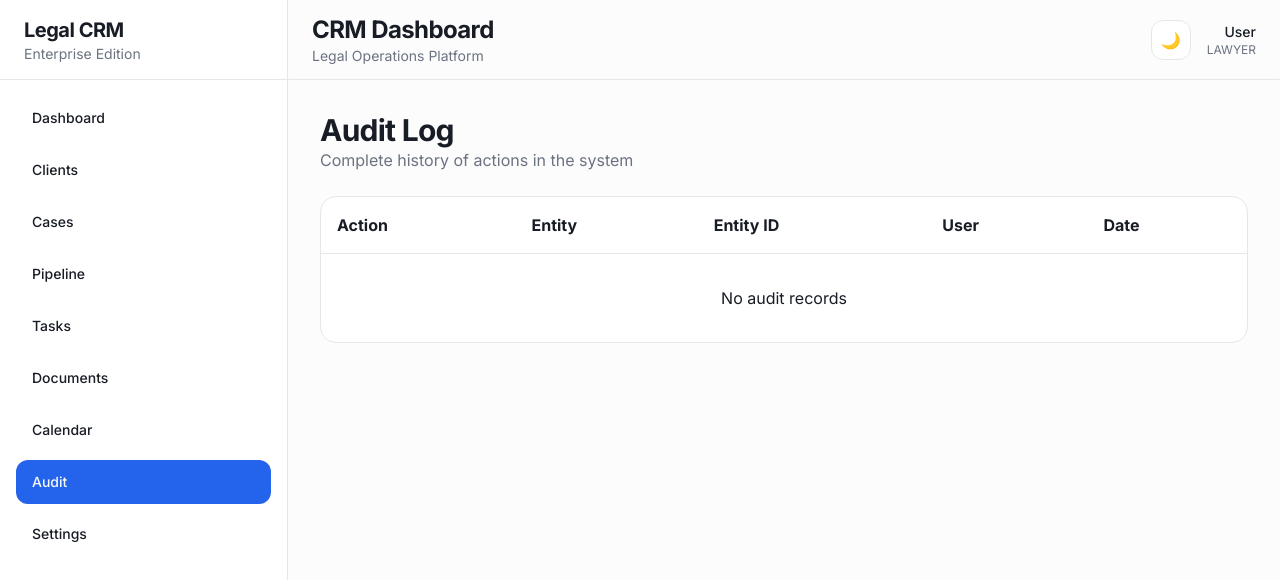
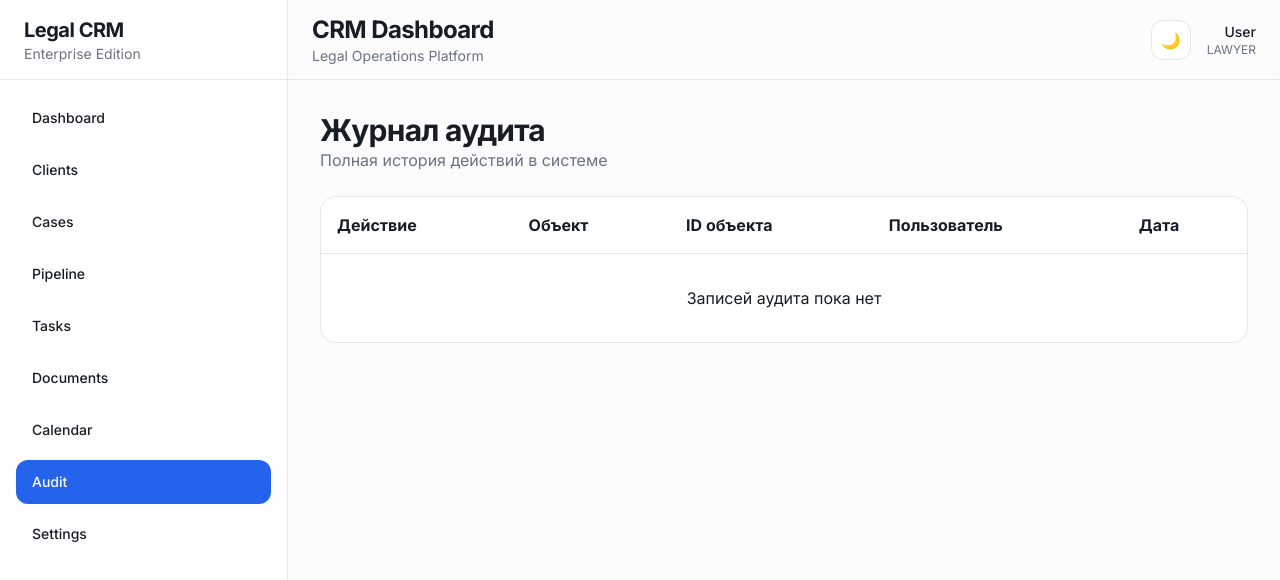
Before and after one commit to RIZVAN321-DIL/SaaS-PROJECT, a Next.js app in the folder frontend/: page /audit in a window 1280 px wide. Shown: the top 580 px of the page. Built offline with nearby package versions, Linux system fonts and the light colour scheme.

Commit message:
Update page.tsx

```diff
--- a/frontend/src/app/audit/page.tsx
+++ b/frontend/src/app/audit/page.tsx
@@ -23,7 +23,6 @@ export default function AuditPage() {
   const [loading, setLoading] =
     useState(true);
 
-  useEffect(() => {
   async function loadLogs() {
     try {
       const token =
@@ -41,11 +40,14 @@ export default function AuditPage() {
       setLogs(
         data as AuditLog[],
       );
+    } catch (err) {
+      // silently fail
     } finally {
       setLoading(false);
     }
   }
 
+  useEffect(() => {
     loadLogs();
   }, []);
 
@@ -54,12 +56,11 @@ export default function AuditPage() {
       <div className="space-y-6">
         <div>
           <h1 className="text-3xl font-bold">
-            Audit Log
+            Журнал аудита
           </h1>
 
           <p className="text-muted-foreground">
-            Complete history of
-            actions in the system
+            Полная история действий в системе
           </p>
         </div>
 
@@ -81,23 +82,23 @@ export default function AuditPage() {
                 "
               >
                 <th className="p-4 text-left">
-                  Action
+                  Действие
                 </th>
 
                 <th className="p-4 text-left">
-                  Entity
+                  Объект
                 </th>
 
                 <th className="p-4 text-left">
-                  Entity ID
+                  ID объекта
                 </th>
 
                 <th className="p-4 text-left">
-                  User
+                  Пользователь
                 </th>
 
                 <th className="p-4 text-left">
-                  Date
+                  Дата
                 </th>
               </tr>
             </thead>
@@ -109,7 +110,7 @@ export default function AuditPage() {
                     colSpan={5}
                     className="p-8 text-center"
                   >
-                    Loading...
+                    Загрузка...
                   </td>
                 </tr>
               ) : logs.length ===
@@ -119,7 +120,7 @@ export default function AuditPage() {
                     colSpan={5}
                     className="p-8 text-center"
                   >
-                    No audit records
+                    Записей аудита пока нет
                   </td>
                 </tr>
               ) : (
@@ -163,7 +164,7 @@ export default function AuditPage() {
                       <td className="p-4">
                         {new Date(
                           log.createdAt,
-                        ).toLocaleString()}
+                        ).toLocaleString('ru-RU')}
                       </td>
                     </tr>
                   ),
```
Lines whose indentation alone changed are shown as unchanged.
